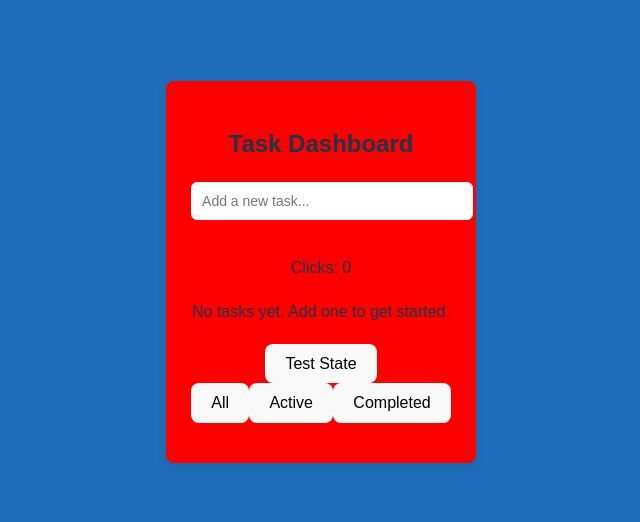
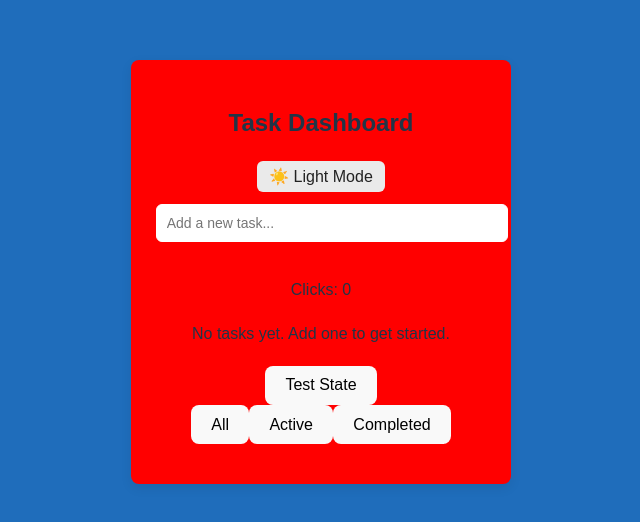
Before and after one commit to Felixchwan/first-app, a React (Vite) app: page / in a window 1280 px wide. Shown: the part 128-650 px from the top of the page, without its empty margins (319-959 px from the left). Built offline with nearby package versions, Linux system fonts and the light colour scheme.

Commit message:
Add dark mode toggle with persistent theme support

```diff
--- a/src/App.css
+++ b/src/App.css
@@ -57,3 +57,46 @@
   height: 100%;
   background-color: green;
 }
+
+.app-container {
+  transition: all 0.3s ease;
+}
+
+.app-container.dark {
+  background-color: #121212;
+  color: #f5f5f5;
+}
+
+.app-container.dark input {
+  background-color: #1f1f1f;
+  color: white;
+  border: 1px solid #444;
+}
+
+.app-container.dark button {
+  background-color: #2a2a2a;
+  color: white;
+}
+
+.app-container.dark .progress-container {
+  background-color: #333;
+}
+
+.theme-toggle {
+  padding: 6px 12px;
+  border-radius: 6px;
+  border: none;
+  cursor: pointer;
+  margin-bottom: 12px;
+  transition: all 0.3s ease;
+}
+
+.app-container.dark .theme-toggle {
+  background-color: #333;
+  color: white;
+}
+
+.app-container:not(.dark) .theme-toggle {
+  background-color: #eaeaea;
+  color: #222;
+}
--- a/src/pages/Dashboard.jsx
+++ b/src/pages/Dashboard.jsx
@@ -4,8 +4,16 @@ import Stats from "../components/Stats";
 import "../App.css";
 import "../index.css";
 
+function Dashboard() {
 
-function Dashboard() {
+  const [darkMode, setDarkMode] = useState(() => {
+  const savedTheme = localStorage.getItem("theme");
+  return savedTheme === "dark";
+});
+useEffect(() => {
+  localStorage.setItem("theme", darkMode ? "dark" : "light");
+}, [darkMode]);
+
   const [tasks, setTasks] = useState(() => {
     const savedTasks = localStorage.getItem("tasks");
     return savedTasks ? JSON.parse(savedTasks) : [];
@@ -77,8 +85,14 @@ const filteredTasks = tasks.filter(task => {
 });
 
   return (
-    <div className="app-container">
+    <div className={`app-container ${darkMode ? "dark" : ""}`}>
       <h2>Task Dashboard</h2>
+    <button
+  onClick={() => setDarkMode(!darkMode)}
+  className="theme-toggle"
+>
+  {darkMode ? "🌙 Dark Mode" : "☀️ Light Mode"}
+</button>
 
       <input
       className="task-input"
```
